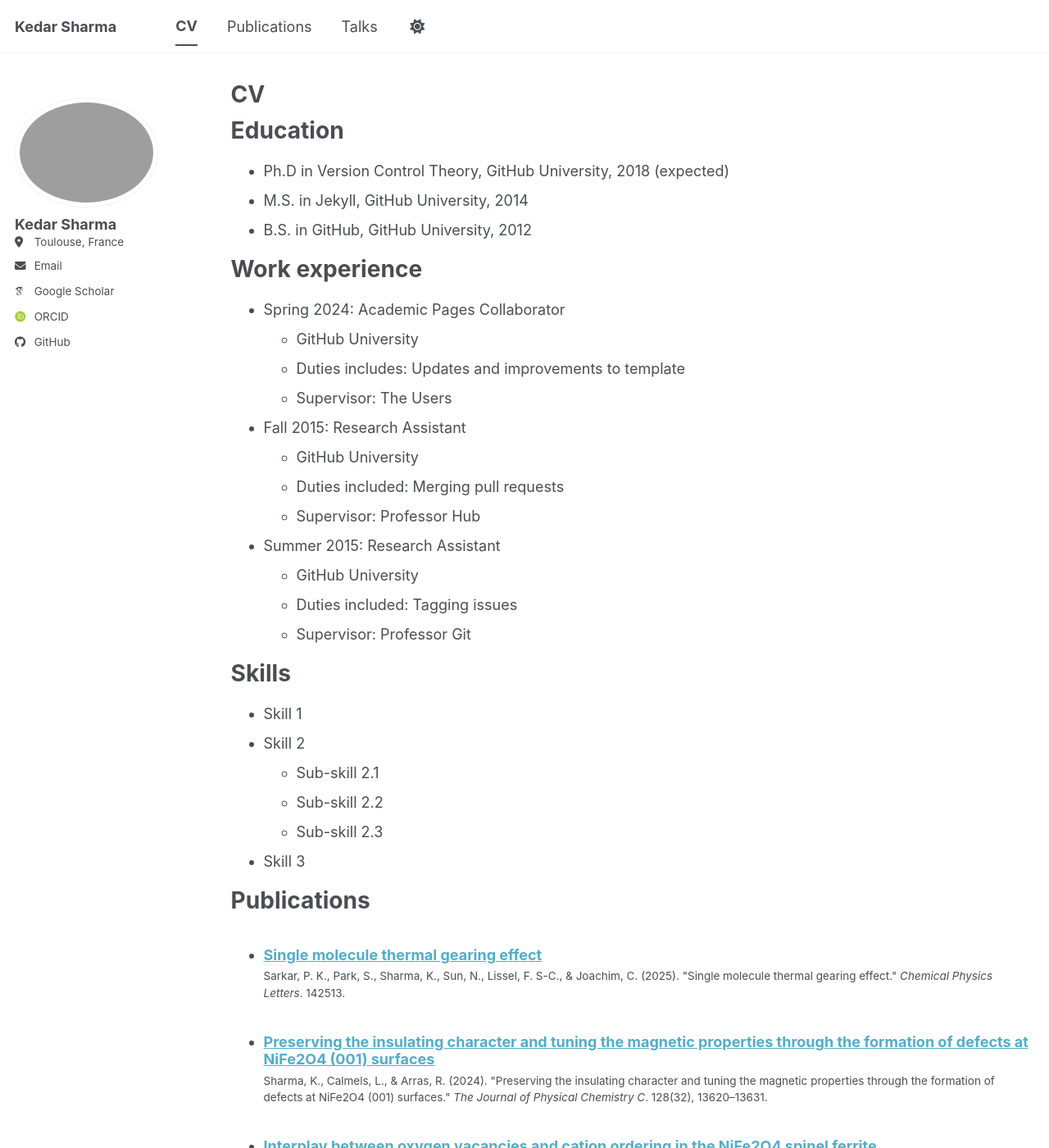
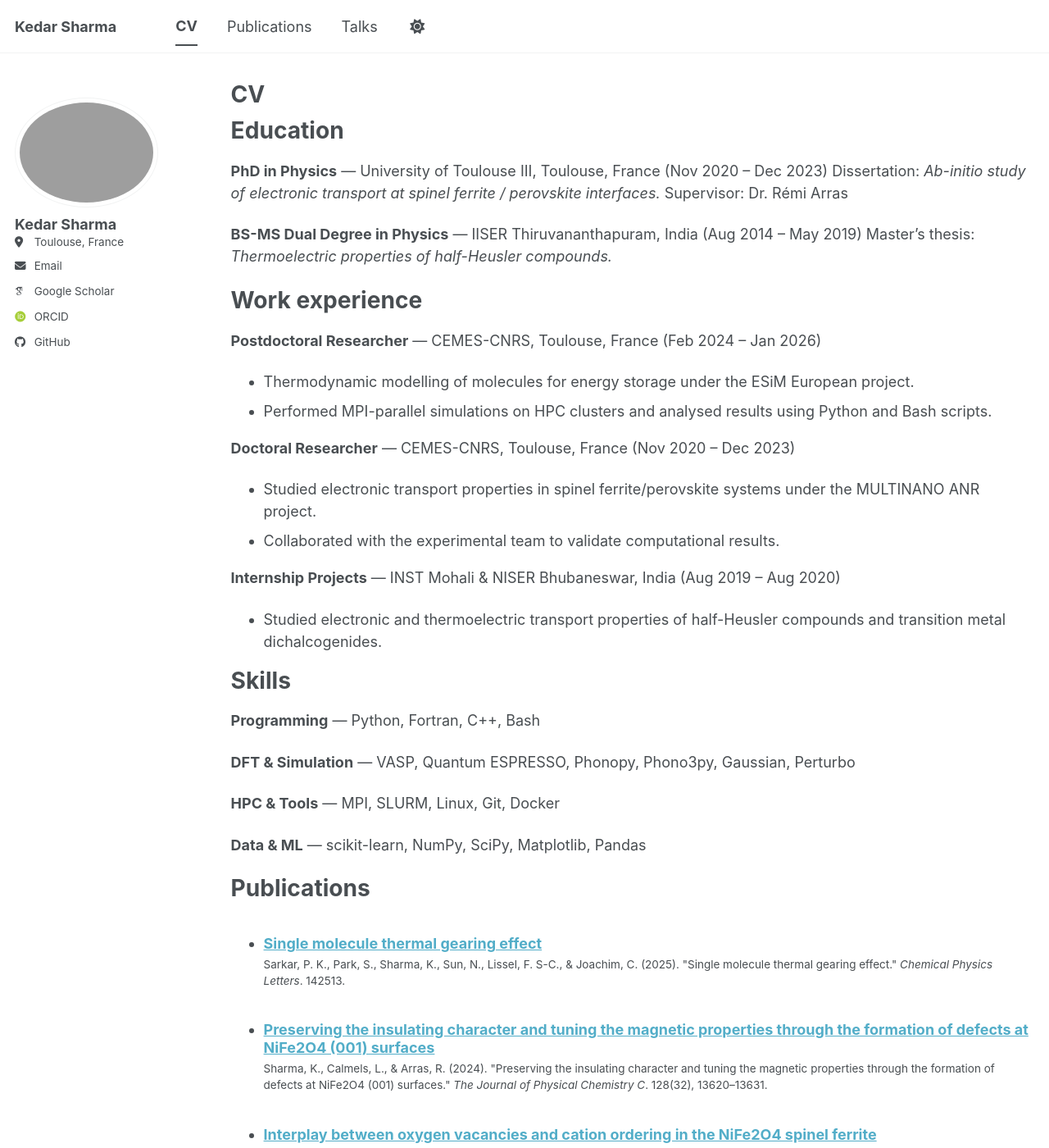
Before and after one commit to kedarsh20/kedarsh20.github.io, a Jekyll site: the page built from _pages/cv.md, in a window 1280 px wide and 1400 px high. Shown: the whole window at 82% size. Built offline with Jekyll 4.4.1, drawn with Linux system fonts in a browser that asks for light colours; some web fonts are replaced; a script bundle is joined from its source files by our own code; library files that are not in the unit come from our copies.

Commit message:
Update cv.md

```diff
--- a/_pages/cv.md
+++ b/_pages/cv.md
@@ -11,35 +11,35 @@ redirect_from:
 
 Education
 ======
-* Ph.D in Version Control Theory, GitHub University, 2018 (expected)
-* M.S. in Jekyll, GitHub University, 2014
-* B.S. in GitHub, GitHub University, 2012
+**PhD in Physics** — University of Toulouse III, Toulouse, France (Nov 2020 – Dec 2023)
+Dissertation: *Ab-initio study of electronic transport at spinel ferrite / perovskite interfaces.*
+Supervisor: Dr. Rémi Arras
+
+**BS-MS Dual Degree in Physics** — IISER Thiruvananthapuram, India (Aug 2014 – May 2019)
+Master's thesis: *Thermoelectric properties of half-Heusler compounds.*
 
 Work experience
 ======
-* Spring 2024: Academic Pages Collaborator
-  * GitHub University
-  * Duties includes: Updates and improvements to template
-  * Supervisor: The Users
+**Postdoctoral Researcher** — CEMES-CNRS, Toulouse, France (Feb 2024 – Jan 2026)
+- Thermodynamic modelling of molecules for energy storage under the ESiM European project.
+- Performed MPI-parallel simulations on HPC clusters and analysed results using Python and Bash scripts.
 
-* Fall 2015: Research Assistant
-  * GitHub University
-  * Duties included: Merging pull requests
-  * Supervisor: Professor Hub
+**Doctoral Researcher** — CEMES-CNRS, Toulouse, France (Nov 2020 – Dec 2023)
+- Studied electronic transport properties in spinel ferrite/perovskite systems under the MULTINANO ANR project.
+- Collaborated with the experimental team to validate computational results.
 
-* Summer 2015: Research Assistant
-  * GitHub University
-  * Duties included: Tagging issues
-  * Supervisor: Professor Git
+**Internship Projects** — INST Mohali & NISER Bhubaneswar, India (Aug 2019 – Aug 2020)
+- Studied electronic and thermoelectric transport properties of half-Heusler compounds and transition metal dichalcogenides.
 
 Skills
 ======
-* Skill 1
-* Skill 2
-  * Sub-skill 2.1
-  * Sub-skill 2.2
-  * Sub-skill 2.3
-* Skill 3
+**Programming** — Python, Fortran, C++, Bash
+
+**DFT & Simulation** — VASP, Quantum ESPRESSO, Phonopy, Phono3py, Gaussian, Perturbo
+
+**HPC & Tools** — MPI, SLURM, Linux, Git, Docker
+
+**Data & ML** — scikit-learn, NumPy, SciPy, Matplotlib, Pandas
 
 Publications
 ======
```
